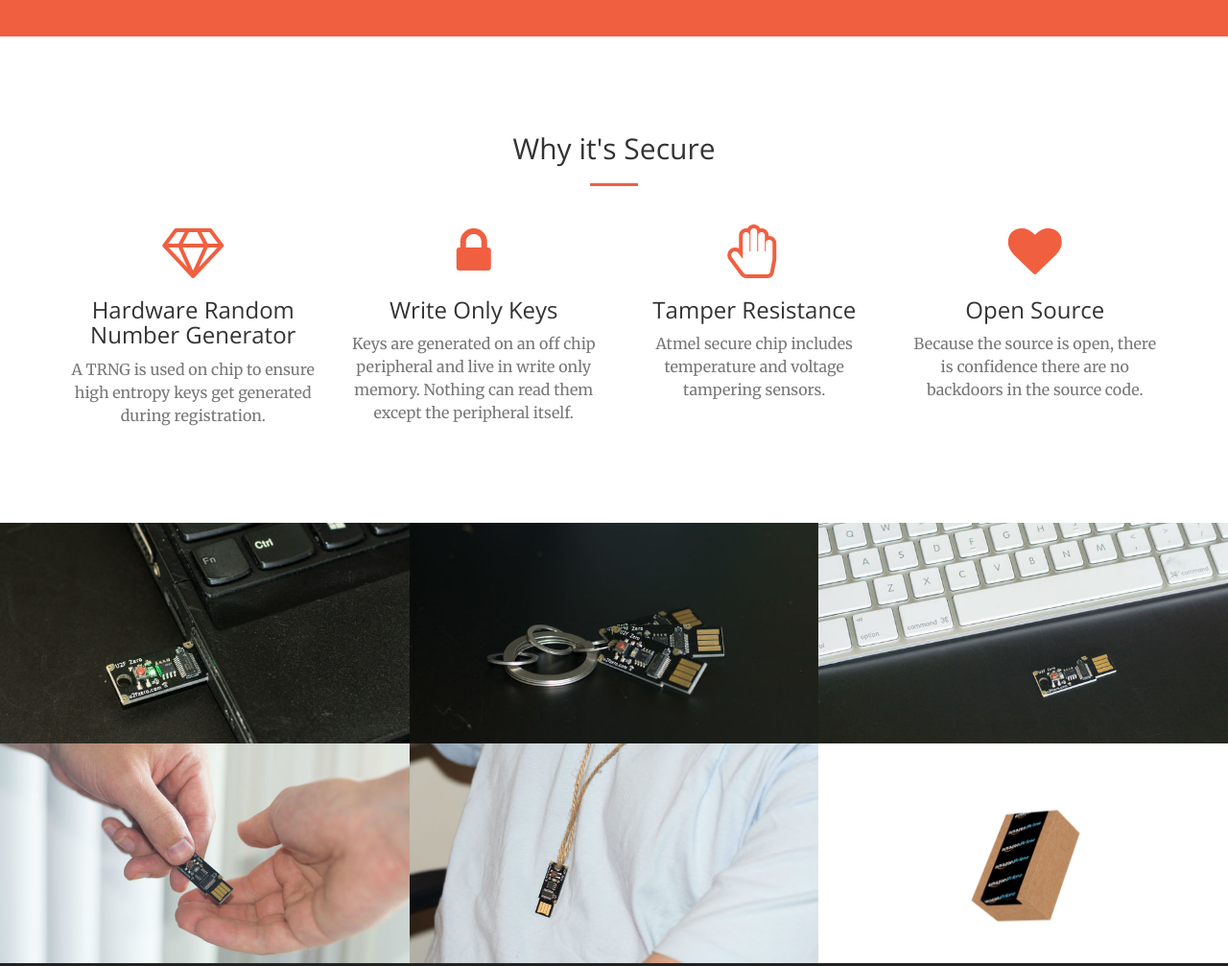
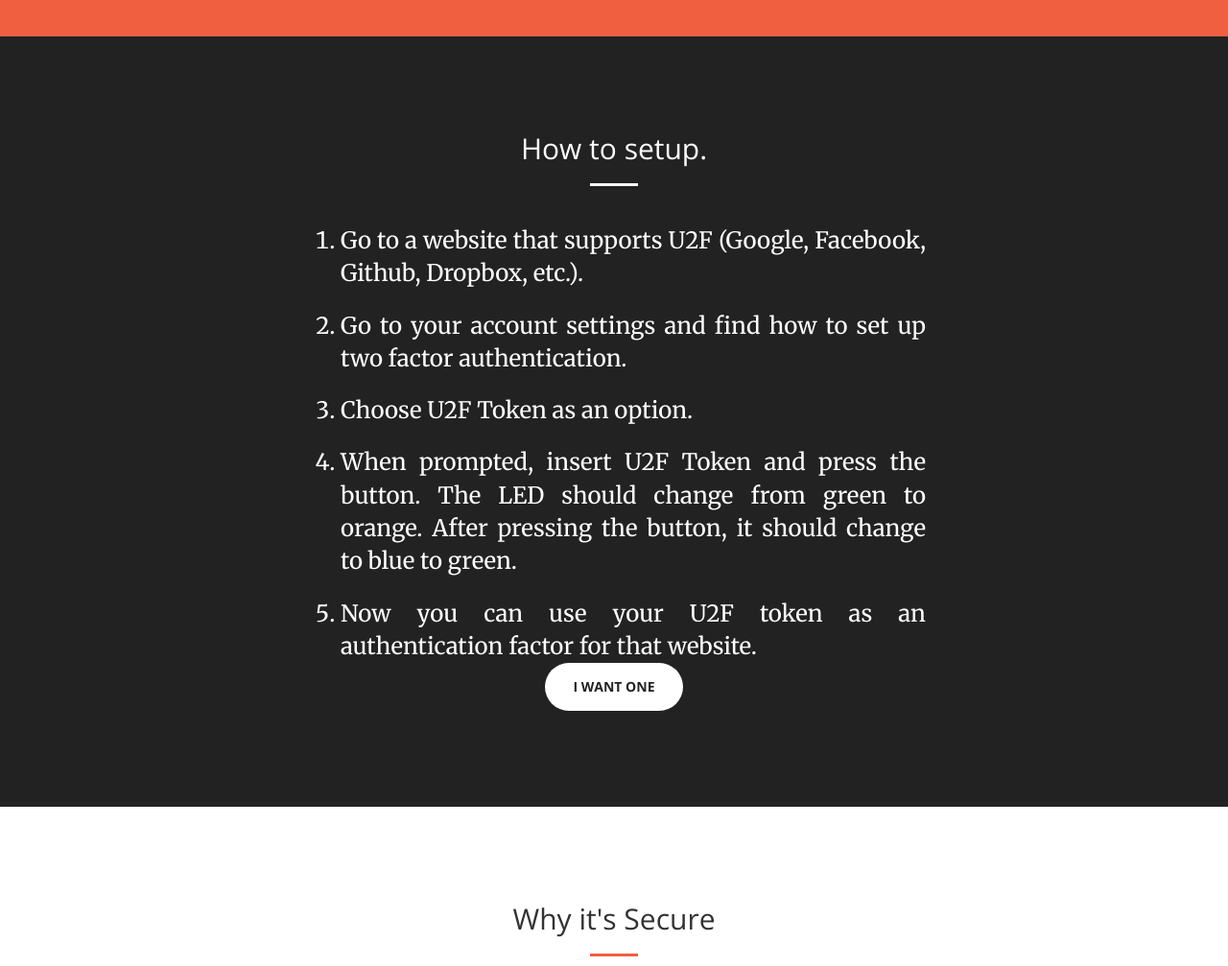
Before and after one commit to conorpp/u2f-zero-landing-page, a website: page index.html in a window 1280 px wide. Shown: the part 1180-2187 px from the top of the page at 96% size. Drawn offline with nearby package versions, Linux system fonts and the light colour scheme.

Commit message:
change some links, add instructions for how to use

```diff
--- a/index.html
+++ b/index.html
@@ -50,7 +50,7 @@
             <div class="collapse navbar-collapse" id="bs-example-navbar-collapse-1">
                 <ul class="nav navbar-nav navbar-right">
                     <li>
-                        <a class="page-scroll" target="_blank" href="https://github.com/conorpp/u2f-zero">Buy</a>
+                        <a class="page-scroll" target="_blank" href="https://www.amazon.com/U2F-Zero/dp/B01L9DUPK6">Buy</a>
                     </li>
                     <li>
                         <a class="page-scroll" target="_blank" href="https://github.com/conorpp/u2f-zero">Source code</a>
@@ -87,13 +87,36 @@
                     <hr class="light">
                     <p class="text-faded">U2F Zero is a USB token that works with any service that supports U2F, like Google services.
                     It works for 2 factor authentication or sometimes even password replacement.  No drivers needed.  Just plug it in and press a button.
-
                     </p>
-                    <a href="https://github.com/conorpp/u2f-zero" target="_blank" class="page-scroll btn btn-default btn-xl sr-button">I want one</a>
+                    <a href="https://www.amazon.com/U2F-Zero/dp/B01L9DUPK6" target="_blank" class="page-scroll btn btn-default btn-xl sr-button">I want one</a>
                 </div>
             </div>
         </div>
     </section>
+<style>
+li{padding-top:20px;}
+</style>
+    <section class="bg-dark" id="about">
+        <div class="container">
+            <div class="row">
+                <div class="col-lg-8 col-lg-offset-2 text-center">
+                    <h2 class="section-heading">How to setup.</h2>
+                    <hr class="light">
+
+                    <ol class="portfolio-box" style="font-size:x-large; text-align: justify;">
+                        <li>Go to a website that supports U2F (Google, Facebook, Github, Dropbox, etc.).</li>
+                        <li>Go to your account settings and find how to set up two factor authentication.</li>
+                        <li>Choose U2F Token as an option.</li>
+                        <li>When prompted, insert U2F Token and press the button.  The LED should change from green to orange.  After pressing the button, it should change to blue to green.</li>
+                        <li> Now you can use your U2F token as an authentication factor for that website. </li>
+                    </ol>
+
+                    <a href="https://www.amazon.com/U2F-Zero/dp/B01L9DUPK6" target="_blank" class="page-scroll btn btn-default btn-xl sr-button">I want one</a>
+                </div>
+            </div>
+        </div>
+    </section>
+
 
     <section id="services">
         <div class="container">
```
